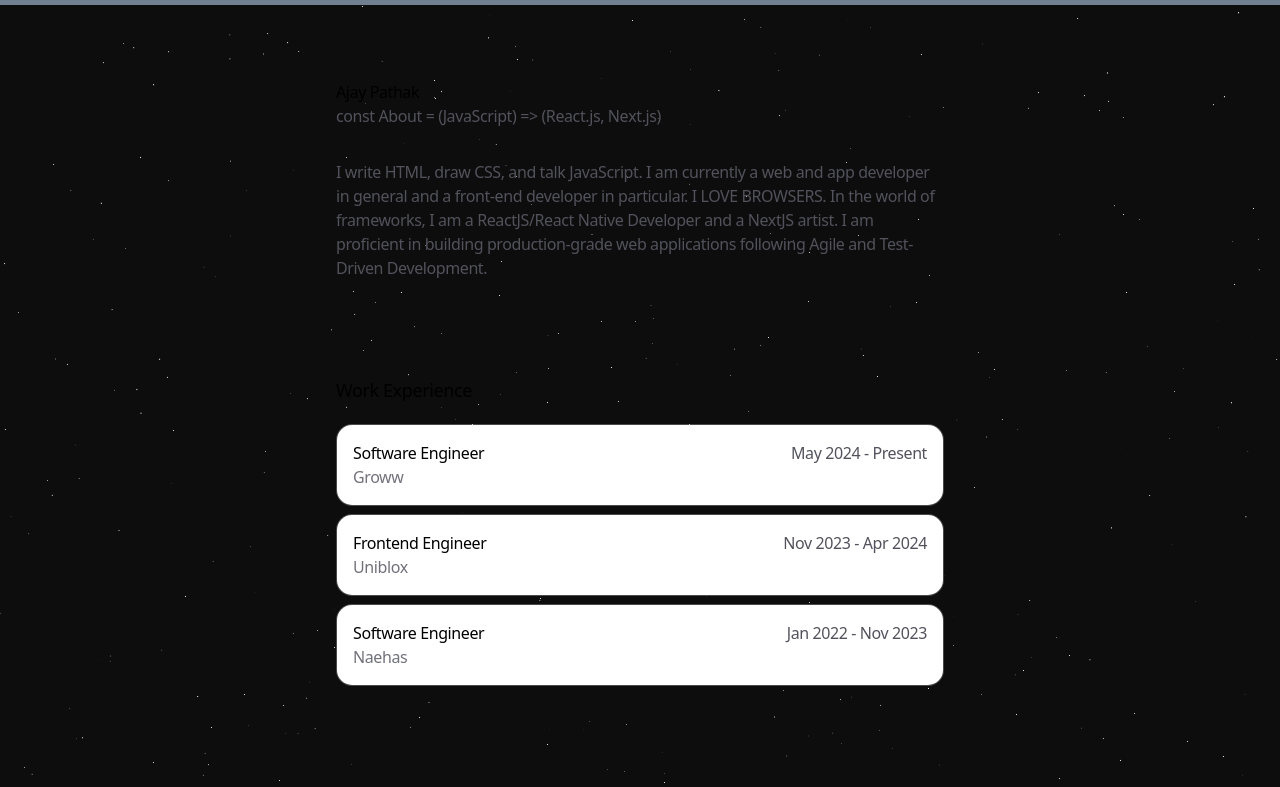
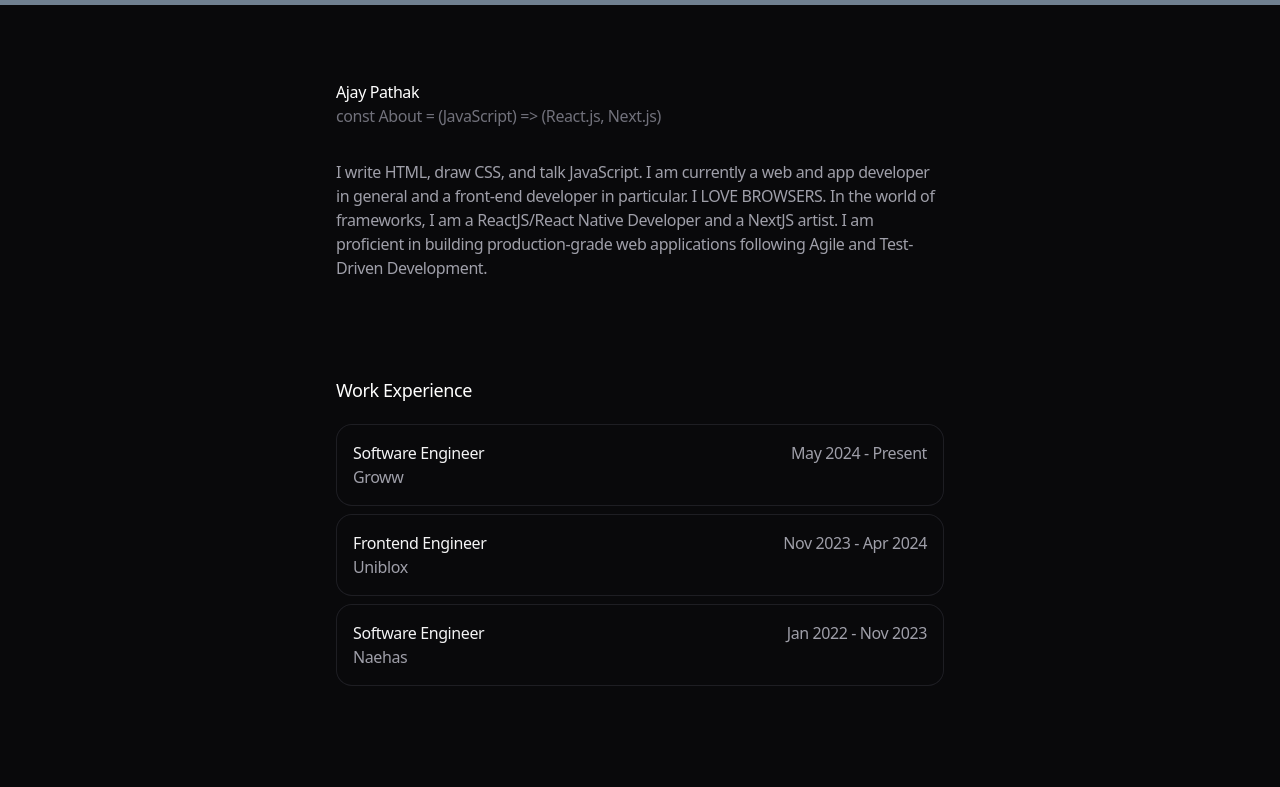
Before and after one commit to ap221882/portfolio-ajay-pathak-main, a Next.js app: page / in a window 1280 px wide. Shown: the top 787 px of the page. Built offline with nearby package versions, Linux system fonts and the light colour scheme.

Commit message:
removed 3d bg

```diff
--- a/app/blog/exploring-the-intersection-of-design-ai-and-design-engineering/page.mdx
+++ b/app/blog/exploring-the-intersection-of-design-ai-and-design-engineering/page.mdx
@@ -1,5 +1,5 @@
 <Cover
-  src="https://media.licdn.com/dms/image/v2/D4D22AQHrw7_u6wPCyg/feedshare-shrink_800/B4DZRgZFuWHUAg-/0/1736783977890?e=1744848000&v=beta&t=ZaAmDs_4jPa6O1AkavdrU2qRSDyxzIFrH8f6inyRags"
+  src="https://media.licdn.com/dms/image/v2/D4D22AQHrw7_u6wPCyg/feedshare-shrink_2048_1536/B4DZRgZFuWHUAo-/0/1736783977925?e=1756944000&v=beta&t=XOwkYa9jmOipLNTuSG2HCb3rHcO7ny2spjdzvddW7vk"
   alt="Weakmaps Weaksets"
 />
 
--- a/app/layout.tsx
+++ b/app/layout.tsx
@@ -1,13 +1,17 @@
-import "./globals.css";
+import './globals.css';
 
-import type { Metadata, Viewport } from "next";
-import { ThemeProvider } from "next-themes";
-import { Geist, Geist_Mono } from "next/font/google";
+import type {
+  Metadata,
+  Viewport,
+} from 'next';
+import { ThemeProvider } from 'next-themes';
+import {
+  Geist,
+  Geist_Mono,
+} from 'next/font/google';
 
-import ThreeDBackground from "@/components/ui/ThreeDBg";
-
-import { Footer } from "./footer";
-import { Header } from "./header";
+import { Footer } from './footer';
+import { Header } from './header';
 
 export const viewport: Viewport = {
   width: "device-width",
@@ -46,9 +50,8 @@ export default function RootLayout({
             enableSystem={true}
             attribute="class"
             storageKey="theme"
-            defaultTheme="system"
+            defaultTheme="dark"
           >
-            <ThreeDBackground />
             <div className="flex min-h-screen w-full flex-col font-[family-name:var(--font-inter-tight)]">
               <div className="relative mx-auto w-full max-w-screen-sm flex-1 px-4 pt-20">
                 <Header />
```
